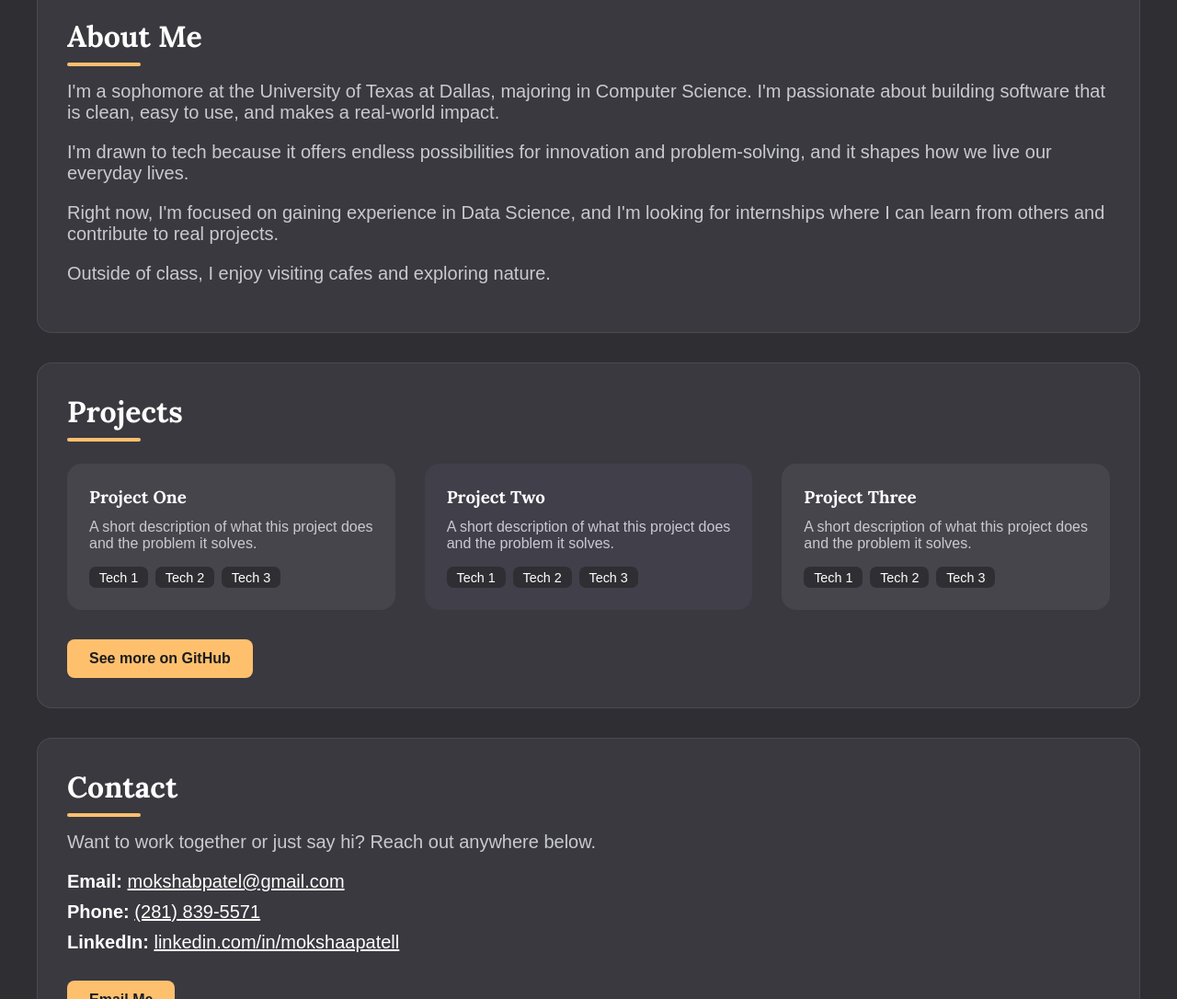
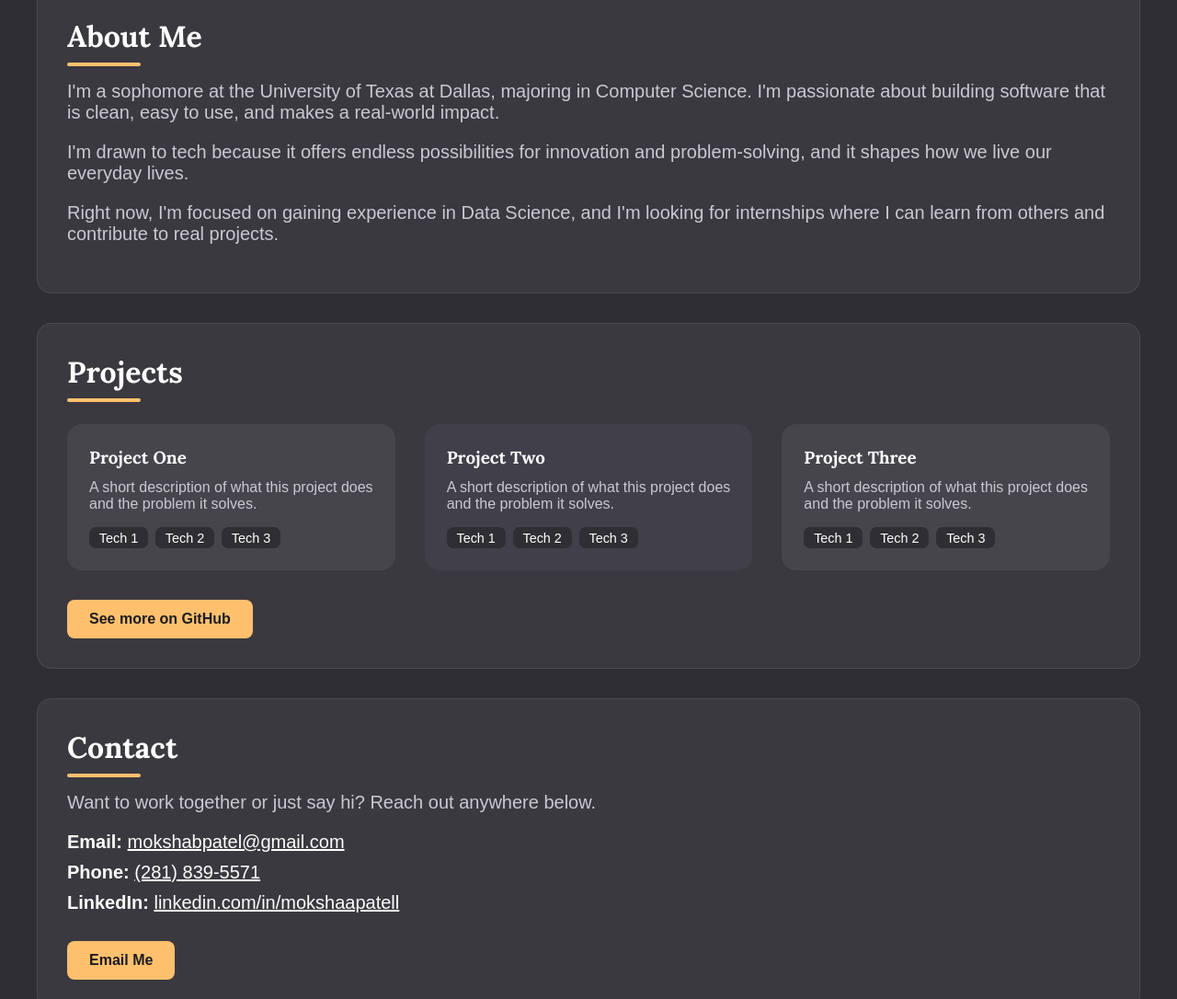
Before and after one commit to moksha515/personal-website, a plain HTML site: page index.html in a window 1280 px wide. Shown: the part 674-1760 px from the top of the page at 92% size. Drawn offline with Linux system fonts and the light colour scheme; a web font is replaced by a local one.

Commit message:
removed last sentence of About Me Section

```diff
--- a/index.html
+++ b/index.html
@@ -47,7 +47,6 @@
             <p>I'm a sophomore at the University of Texas at Dallas, majoring in Computer Science. I'm passionate about building software that is clean, easy to use, and makes a real-world impact.</p>
             <p>I'm drawn to tech because it offers endless possibilities for innovation and problem-solving, and it shapes how we live our everyday lives.</p>
             <p>Right now, I'm focused on gaining experience in Data Science, and I'm looking for internships where I can learn from others and contribute to real projects.</p>
-            <p>Outside of class, I enjoy visiting cafes and exploring nature.</p>
         </div>
     </section>
 
```
